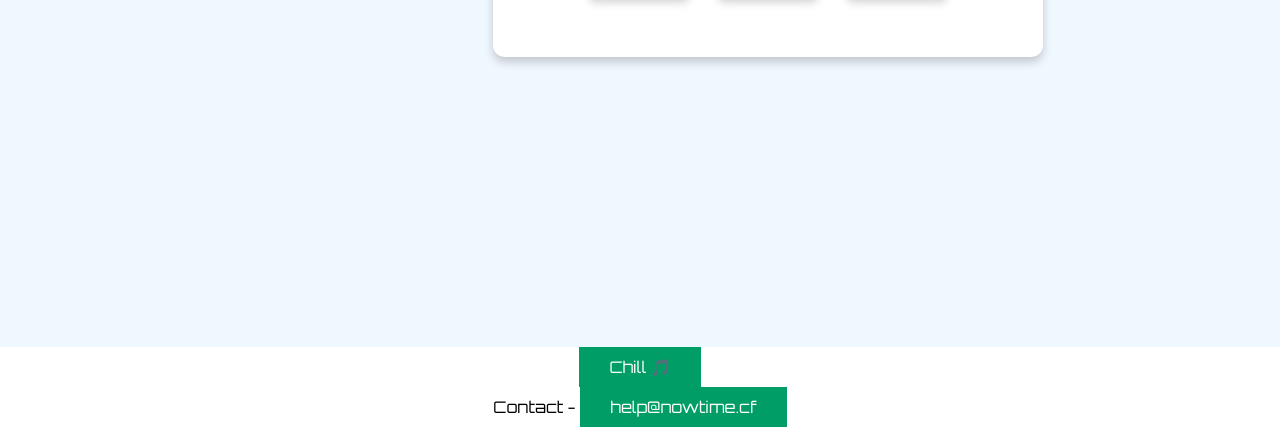
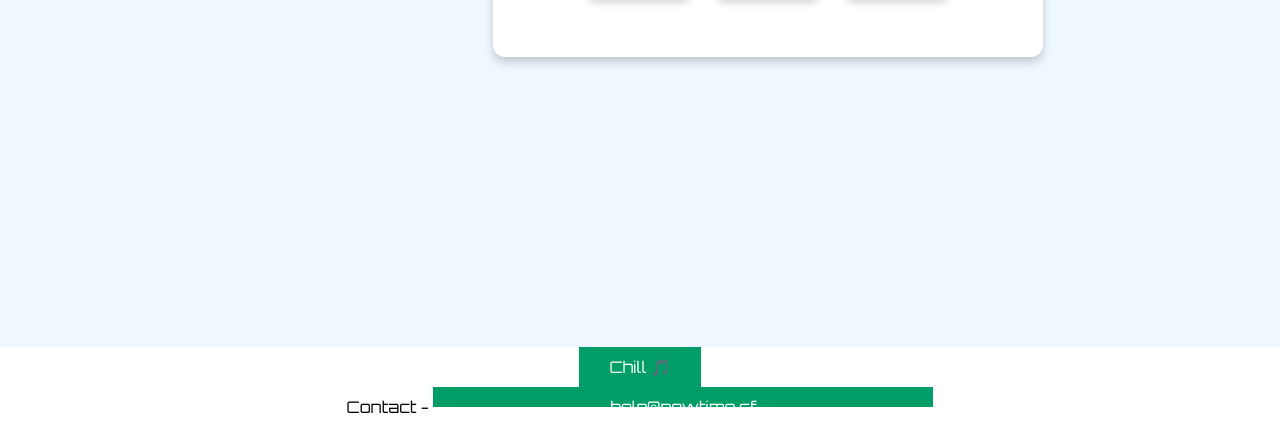
Before and after one commit to Akasuki-1/live-time-web, a plain HTML site: page index.html in a window 1280 px wide. Shown: the part 453-880 px from the top of the page. Drawn offline with Linux system fonts and the light colour scheme.

Commit message:
Update style.css

```diff
--- a/style.css
+++ b/style.css
@@ -144,6 +144,8 @@ footer {
 .c1-button a{
     display: inline-block;
     text-align: center;
+    height: 0px;
+    width: 500px;
     color: #fff;
     background: #009e66;
     padding: 10px 30px;
```
